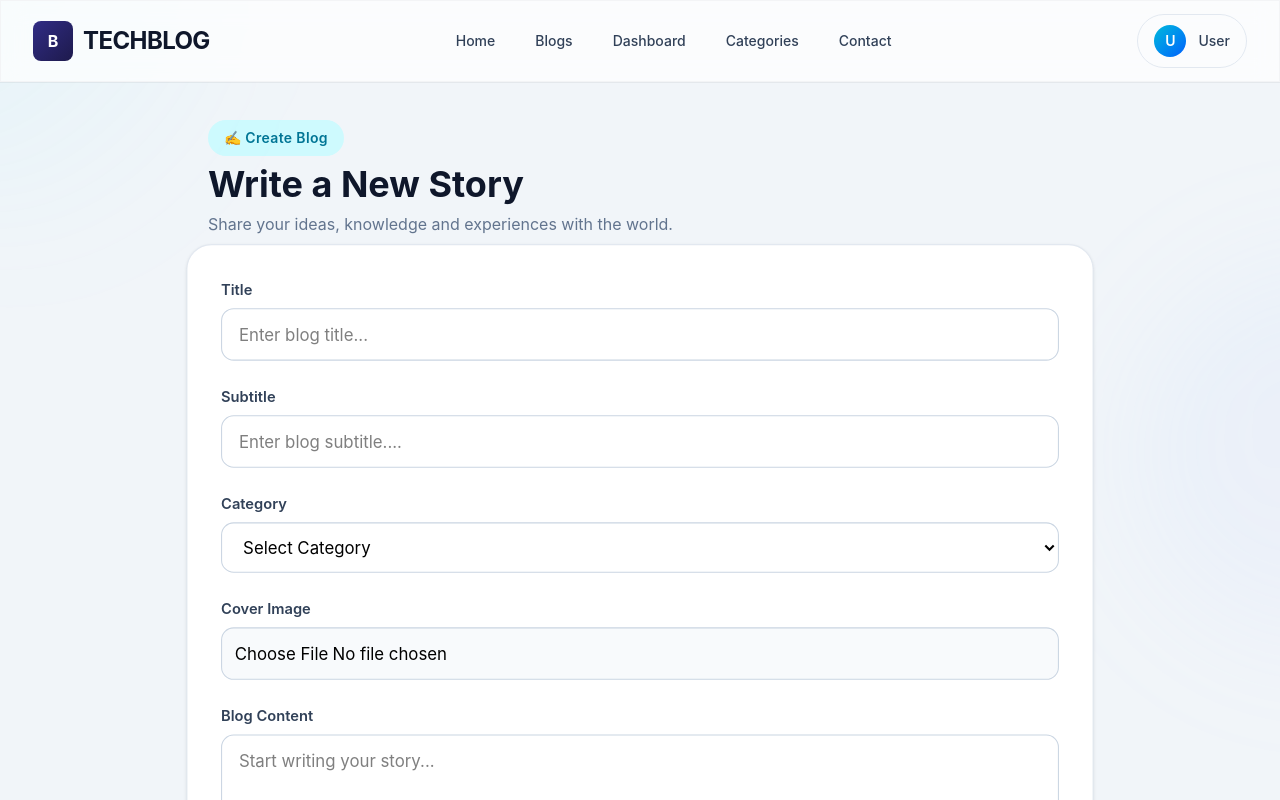
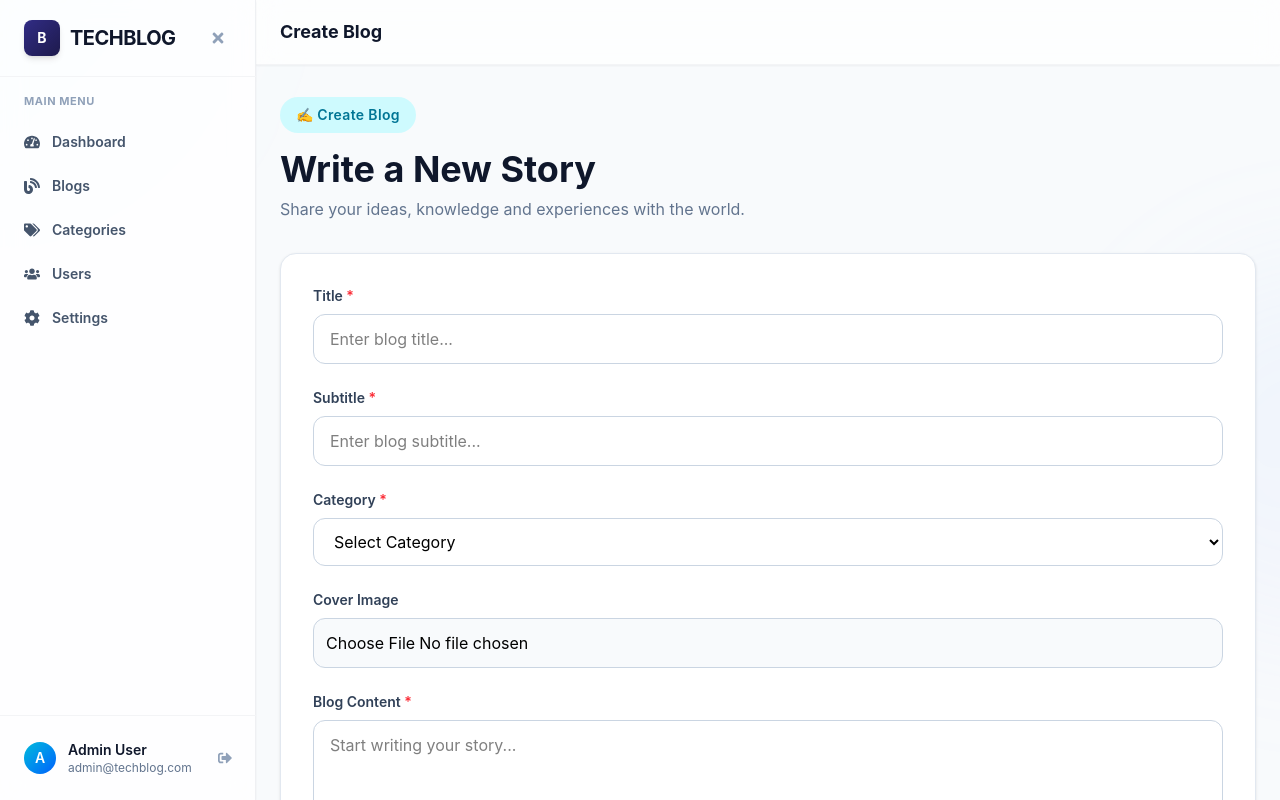
Before and after one commit to Aashishh05/Blog-Project, a React (Vite) app in the folder frontend/: page /blogform in a window 1280 px wide. Shown: the top 800 px of the page. Built offline with nearby package versions, Linux system fonts and the light colour scheme; sample sign-in values are in the browser's storage.

Commit message:
Blog form modified

```diff
--- a/frontend/src/Pages/Admin/BlogForm.jsx
+++ b/frontend/src/Pages/Admin/BlogForm.jsx
@@ -1,7 +1,8 @@
-import React from "react";
+import React, { useState } from "react";
 import { Formik } from "formik";
 import * as Yup from "yup";
-import Navbar from "../../Components/Navbar";
+import { FaBars } from "react-icons/fa";
+import Sidebar from "../../Components/Sidebar";
 
 const BlogSchema = Yup.object({
   title: Yup.string()
@@ -10,36 +11,71 @@ const BlogSchema = Yup.object({
 
   category: Yup.string().required("Please select a category"),
 
-  description: Yup.string()
-    .max(200, "Description cannot exceed 200 characters")
-    .required("Description is required"),
+  subtitle: Yup.string()
+    .max(200, "Subtitle cannot exceed 200 characters")
+    .required("Subtitle is required"),
 
   content: Yup.string()
     .min(50, "Content is too short")
     .required("Content is required"),
 });
+
 const BlogForm = () => {
+  const [sidebarOpen, setSidebarOpen] = useState(true);
+
   const handleSubmit = (values) => {
     console.log(values);
   };
 
   return (
-    <div className="min-h-screen bg-slate-100">
-      <Navbar />
+    <div className="min-h-screen bg-slate-50 flex relative overflow-hidden font-sans">
+      <div className="fixed inset-0 overflow-hidden pointer-events-none z-0">
+        <div className="absolute -top-40 -left-40 w-96 h-96 bg-gradient-to-br from-cyan-300/10 to-transparent rounded-full blur-3xl" />
+        <div className="absolute top-1/3 -right-60 w-96 h-96 bg-gradient-to-br from-blue-300/10 to-purple-300/5 rounded-full blur-3xl" />
+      </div>
 
-      <div className="max-w-4xl mx-auto px-4 py-10">
-        <div className="mb-8">
+      <Sidebar sidebarOpen={sidebarOpen} setSidebarOpen={setSidebarOpen} />
+
+      <div
+        className={`flex-1 flex flex-col min-h-screen transition-all duration-300 z-10 ${
+          sidebarOpen ? "pl-64" : "pl-0"
+        }`}
+      >
+        <header className="sticky top-0 z-30 bg-white/70 backdrop-blur-md border-b border-gray-100 shadow-xs">
+          <div className="flex items-center justify-between px-6 h-16">
+            <div className="flex items-center gap-4">
+              {!sidebarOpen && (
+                <button
+                  onClick={() => setSidebarOpen(true)}
+                  className="p-2 rounded-lg text-slate-600 hover:bg-slate-100 transition-colors border border-gray-200 bg-white"
+                >
+                  <FaBars size={18} />
+                </button>
+              )}
+              <h1 className="text-lg font-bold text-slate-900 leading-tight">
+                Create Blog
+              </h1>
+            </div>
+          </div>
+        </header>
+
+        <main className="flex-1 px-6 py-8 space-y-8 max-w-5xl w-full mx-auto">
+          <div className="space-y-4">
+            <div className="flex items-center gap-3">
               <span className="inline-flex items-center px-4 py-2 rounded-full bg-cyan-100 text-cyan-700 text-sm font-semibold tracking-wide">
                 ✍️ Create Blog
               </span>
+            </div>
 
-          <h1 className="text-4xl font-bold text-slate-900 mt-2">
+            <div className="space-y-2">
+              <h1 className="text-4xl font-bold text-slate-900">
                 Write a New Story
               </h1>
 
-          <p className="text-slate-500 mt-2">
+              <p className="text-slate-500">
                 Share your ideas, knowledge and experiences with the world.
               </p>
+            </div>
           </div>
 
           <Formik
@@ -64,11 +100,11 @@ const BlogForm = () => {
             }) => (
               <form
                 onSubmit={handleSubmit}
-              className="bg-white rounded-3xl shadow-sm border border-slate-200 p-8 space-y-6 hover:shadow-2xl scale-105 transition-all duration-300"
+                className="bg-white rounded-2xl shadow-sm border border-slate-200 p-8 space-y-6 hover:shadow-lg transition-shadow duration-300"
               >
                 <div>
                   <label className="block text-sm font-semibold text-slate-700 mb-2">
-                  Title
+                    Title <span className="text-red-500">*</span>
                   </label>
 
                   <input
@@ -78,7 +114,11 @@ const BlogForm = () => {
                     value={values.title}
                     onChange={handleChange}
                     onBlur={handleBlur}
-                  className="w-full px-4 py-3 rounded-xl border border-slate-300 focus:border-cyan-500 focus:ring-1 focus:ring-cyan-100 outline-none transition"
+                    className={`w-full px-4 py-3 rounded-xl border transition-all duration-200 ${
+                      errors.title && touched.title
+                        ? "border-red-400 focus:ring-2 focus:ring-red-200"
+                        : "border-slate-300 focus:border-cyan-500 focus:ring-1 focus:ring-cyan-100"
+                    } outline-none`}
                   />
 
                   {errors.title && touched.title && (
@@ -88,29 +128,33 @@ const BlogForm = () => {
 
                 <div>
                   <label className="block text-sm font-semibold text-slate-700 mb-2">
-                  Subtitle
+                    Subtitle <span className="text-red-500">*</span>
                   </label>
 
                   <input
                     type="text"
                     name="subtitle"
-                  placeholder="Enter blog subtitle...."
+                    placeholder="Enter blog subtitle..."
                     value={values.subtitle}
                     onChange={handleChange}
                     onBlur={handleBlur}
-                  className="w-full px-4 py-3 rounded-xl border border-slate-300 focus:border-cyan-500 focus:ring-1 focus:ring-cyan-100 outline-none transition"
+                    className={`w-full px-4 py-3 rounded-xl border transition-all duration-200 ${
+                      errors.subtitle && touched.subtitle
+                        ? "border-red-400 focus:ring-2 focus:ring-red-200"
+                        : "border-slate-300 focus:border-cyan-500 focus:ring-1 focus:ring-cyan-100"
+                    } outline-none`}
                   />
 
-                {errors.description && touched.description && (
+                  {errors.subtitle && touched.subtitle && (
                     <p className="text-red-500 text-sm mt-1">
-                    {errors.description}
+                      {errors.subtitle}
                     </p>
                   )}
                 </div>
 
                 <div>
                   <label className="block text-sm font-semibold text-slate-700 mb-2">
-                  Category
+                    Category <span className="text-red-500">*</span>
                   </label>
 
                   <select
@@ -118,7 +162,11 @@ const BlogForm = () => {
                     value={values.category}
                     onChange={handleChange}
                     onBlur={handleBlur}
-                  className="w-full px-4 py-3 rounded-xl border border-slate-300 focus:border-cyan-500 focus:ring-1 focus:ring-cyan-100 outline-none transition"
+                    className={`w-full px-4 py-3 rounded-xl border transition-all duration-200 ${
+                      errors.category && touched.category
+                        ? "border-red-400 focus:ring-2 focus:ring-red-200"
+                        : "border-slate-300 focus:border-cyan-500 focus:ring-1 focus:ring-cyan-100"
+                    } outline-none`}
                   >
                     <option value="">Select Category</option>
                     <option value="Technology">Technology</option>
@@ -132,7 +180,9 @@ const BlogForm = () => {
                   </select>
 
                   {errors.category && touched.category && (
-                  <p className="text-red-500 text-sm mt-1">{errors.category}</p>
+                    <p className="text-red-500 text-sm mt-1">
+                      {errors.category}
+                    </p>
                   )}
                 </div>
 
@@ -144,27 +194,31 @@ const BlogForm = () => {
                   <input
                     type="file"
                     accept="image/*"
-                  name="image"
+                    name="coverImage"
                     onChange={(event) =>
                       setFieldValue("coverImage", event.currentTarget.files[0])
                     }
-                  className="w-full border border-slate-300 rounded-xl p-3 bg-slate-50"
+                    className="w-full border border-slate-300 rounded-xl p-3 bg-slate-50 focus:border-cyan-500 focus:ring-1 focus:ring-cyan-100 outline-none transition"
                   />
                 </div>
 
                 <div>
                   <label className="block text-sm font-semibold text-slate-700 mb-2">
-                  Blog Content
+                    Blog Content <span className="text-red-500">*</span>
                   </label>
 
                   <textarea
-                  rows={14}
+                    rows={12}
                     name="content"
                     placeholder="Start writing your story..."
                     value={values.content}
                     onChange={handleChange}
                     onBlur={handleBlur}
-                  className="w-full px-4 py-3 rounded-xl border border-slate-300 focus:border-cyan-500 focus:ring-1 focus:ring-cyan-100 outline-none transition"
+                    className={`w-full px-4 py-3 rounded-xl border transition-all duration-200 resize-none ${
+                      errors.content && touched.content
+                        ? "border-red-400 focus:ring-2 focus:ring-red-200"
+                        : "border-slate-300 focus:border-cyan-500 focus:ring-1 focus:ring-cyan-100"
+                    } outline-none`}
                   />
 
                   {errors.content && touched.content && (
@@ -174,8 +228,15 @@ const BlogForm = () => {
 
                 <div className="flex justify-end gap-4 pt-4">
                   <button
+                    type="reset"
+                    className="px-6 py-3 rounded-xl border border-slate-300 text-slate-700 font-semibold hover:bg-slate-50 transition-all duration-200"
+                  >
+                    Reset
+                  </button>
+
+                  <button
                     type="submit"
-                  className="px-6 py-3 rounded-xl bg-gradient-to-br from-indigo-900 to-indigo-950 text-white font-semibold hover:shadow-lg hover:shadow-cyan-500/20 transition"
+                    className="px-6 py-3 rounded-xl bg-gradient-to-br from-indigo-900 to-indigo-950 text-white font-semibold hover:shadow-lg hover:shadow-cyan-500/20 transition active:scale-95"
                   >
                     Publish Blog
                   </button>
@@ -183,6 +244,7 @@ const BlogForm = () => {
               </form>
             )}
           </Formik>
+        </main>
       </div>
     </div>
   );
```
Lines whose indentation alone changed are shown as unchanged.
